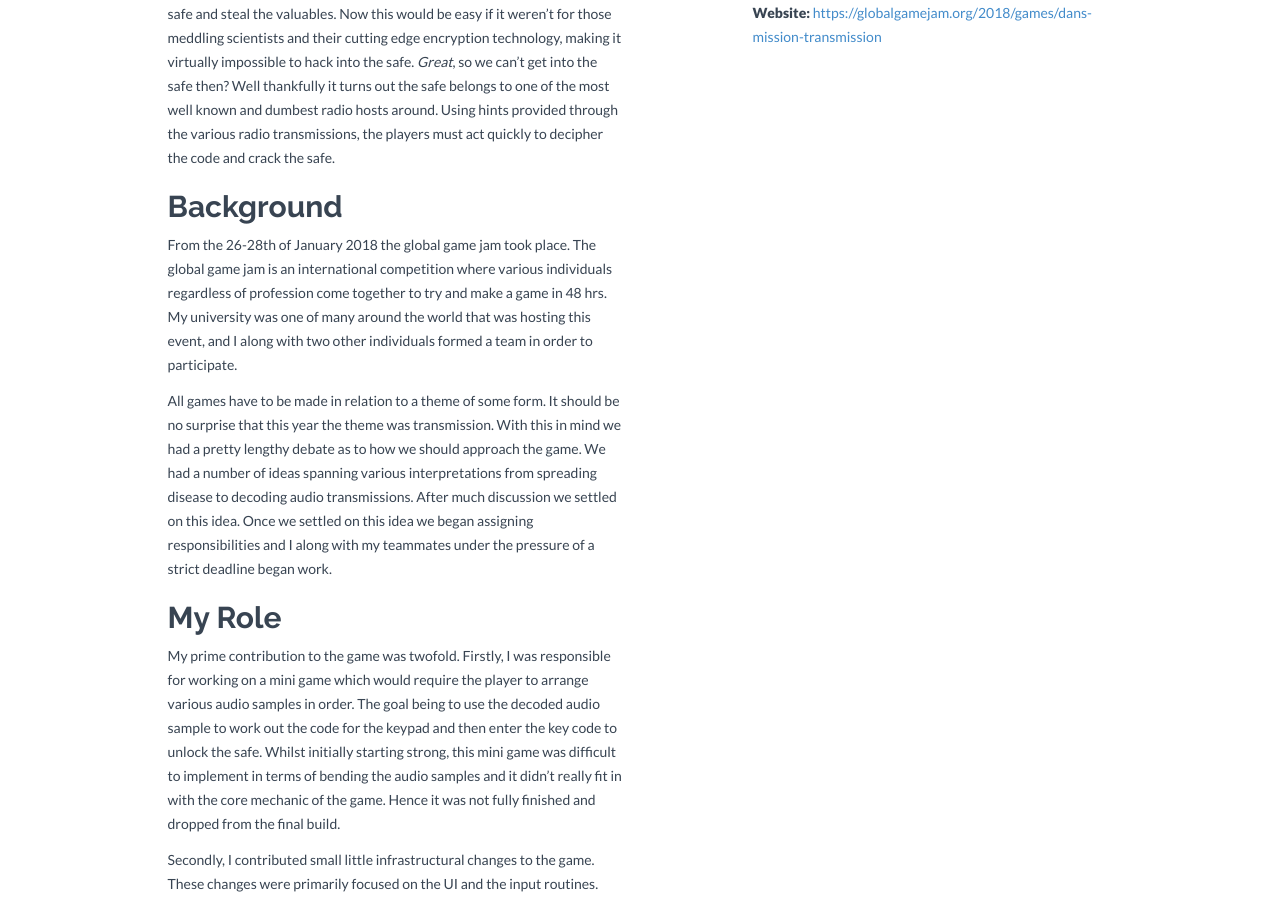
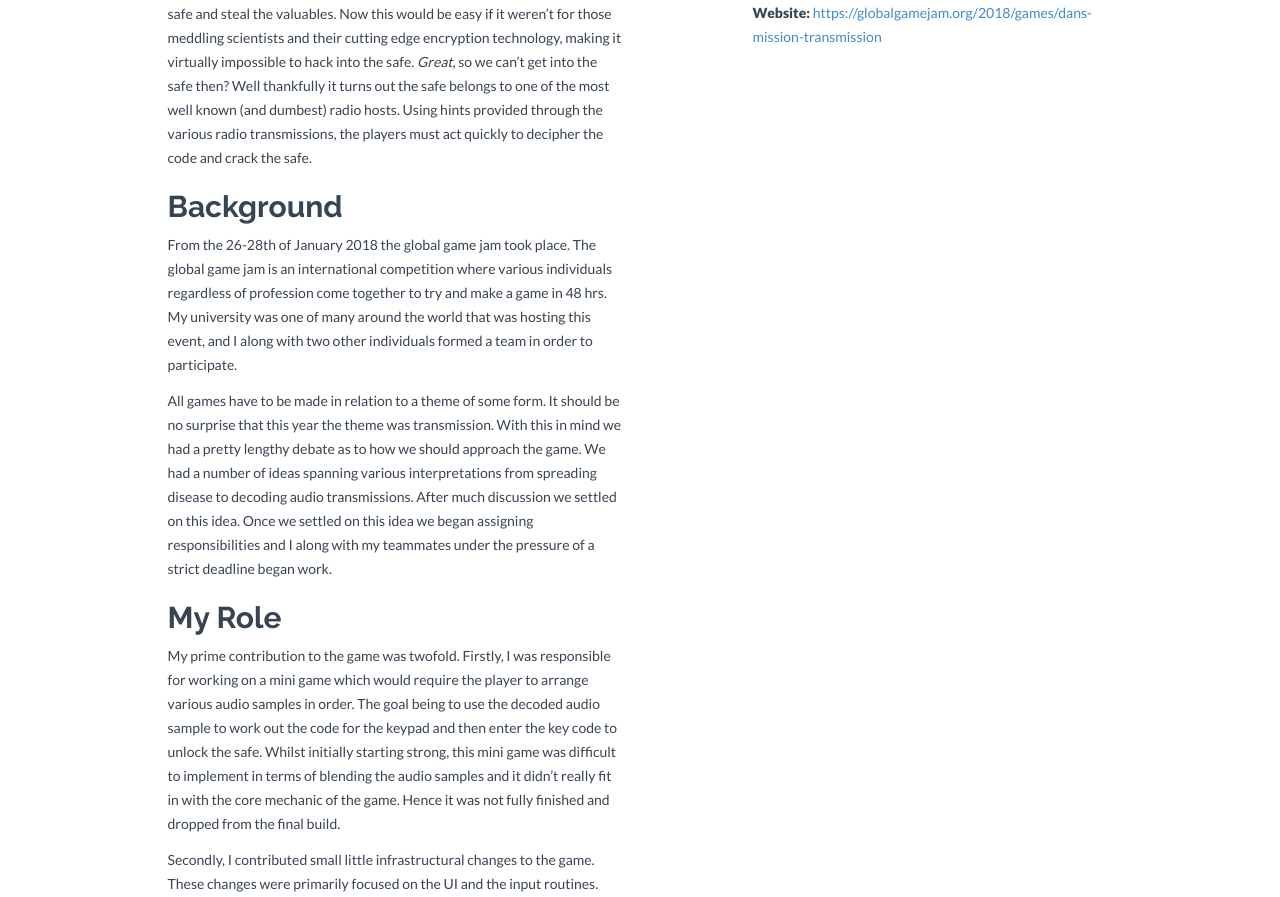
Before and after one commit to n86-64/n86-64.github.io, a Jekyll site: the page built from _projects/2018-01-29-Dans-Mission.markdown, in a window 1280 px wide and 1400 px high, scrolled down 880 px. Shown: the part 207-1104 px from the top of the window. Built offline with Jekyll 4.4.1, drawn with Linux system fonts in a browser that asks for light colours; nearby versions of some CDN libraries.

Commit message:
Fixed Dans mission portfolio piece discription

```diff
--- a/_projects/2018-01-29-Dans-Mission.markdown
+++ b/_projects/2018-01-29-Dans-Mission.markdown
@@ -22,7 +22,7 @@ published: true
 
 Dan's Mission of transmission is a simple 48hr game jam game developed as part of the 2018 Global Game Jam (GGJ).
 
-In the game the player is given access to both a keypad and a radio. The players goal is to enter the correct key combination in order to get into the safe and steal the valuables. Now this would be easy if it weren't for those meddling scientists and their cutting edge encryption technology, making it virtually impossible to hack into the safe. *Great*, so we can't get into the safe then? Well thankfully it turns out the safe belongs to one of the most well known and dumbest radio hosts around. Using hints provided through the various radio transmissions, the players must act quickly to decipher the code and crack the safe.
+In the game the player is given access to both a keypad and a radio. The players goal is to enter the correct key combination in order to get into the safe and steal the valuables. Now this would be easy if it weren't for those meddling scientists and their cutting edge encryption technology, making it virtually impossible to hack into the safe. *Great*, so we can't get into the safe then? Well thankfully it turns out the safe belongs to one of the most well known (and dumbest) radio hosts. Using hints provided through the various radio transmissions, the players must act quickly to decipher the code and crack the safe.
 
 ## Background
 From the 26-28th of January 2018 the global game jam took place. The global game jam is an international competition where various individuals regardless of profession come together to try and make a game in 48 hrs. My university was one of many around the world that was hosting this event, and I along with two other individuals formed a team in order to participate.
@@ -30,6 +30,6 @@ From the 26-28th of January 2018 the global game jam took place. The global game
 All games have to be made in relation to a theme of some form. It should be no surprise that this year the theme was transmission. With this in mind we had a pretty lengthy debate as to how we should approach the game. We had a number of ideas spanning various interpretations from spreading disease to decoding audio transmissions. After much discussion we settled on this idea. Once we settled on this idea we began assigning responsibilities and I along with my teammates under the pressure of a strict deadline began work.
 
 ## My Role
-My prime contribution to the game was twofold. Firstly, I was responsible for working on a mini game which would require the player to arrange various audio samples in order. The goal being to use the decoded audio sample to work out the code for the keypad and then enter the key code to unlock the safe. Whilst initially starting strong, this mini game was difficult to implement in terms of bending the audio samples and it didn't really fit in with the core mechanic of the game. Hence it was not fully finished and dropped from the final build.
+My prime contribution to the game was twofold. Firstly, I was responsible for working on a mini game which would require the player to arrange various audio samples in order. The goal being to use the decoded audio sample to work out the code for the keypad and then enter the key code to unlock the safe. Whilst initially starting strong, this mini game was difficult to implement in terms of blending the audio samples and it didn't really fit in with the core mechanic of the game. Hence it was not fully finished and dropped from the final build.
 
 Secondly, I  contributed small little infrastructural changes to the game. These changes were primarily focused on the UI and the input routines. Also, for a bit of fun I implemented a small little easter egg into the game designed to make the game a bit more enjoyable.
```
